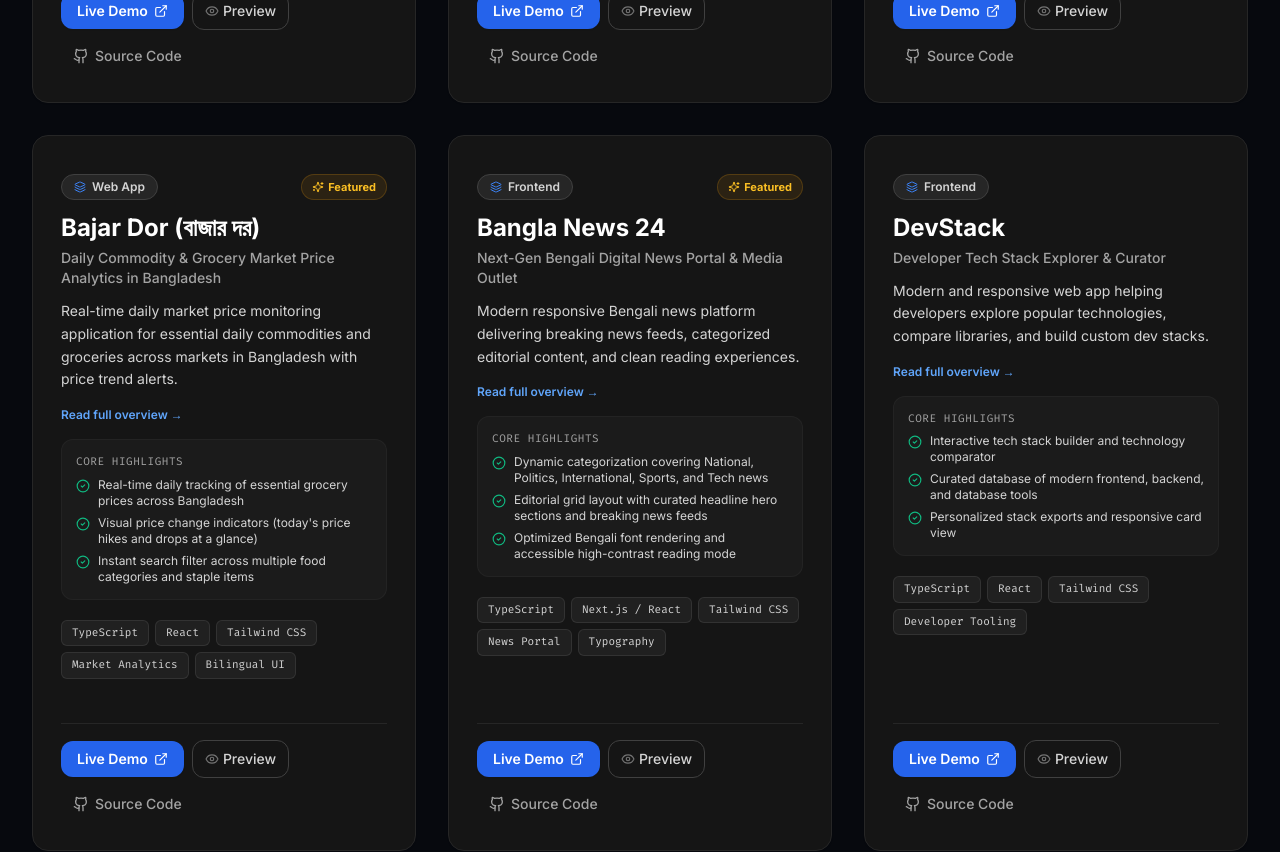
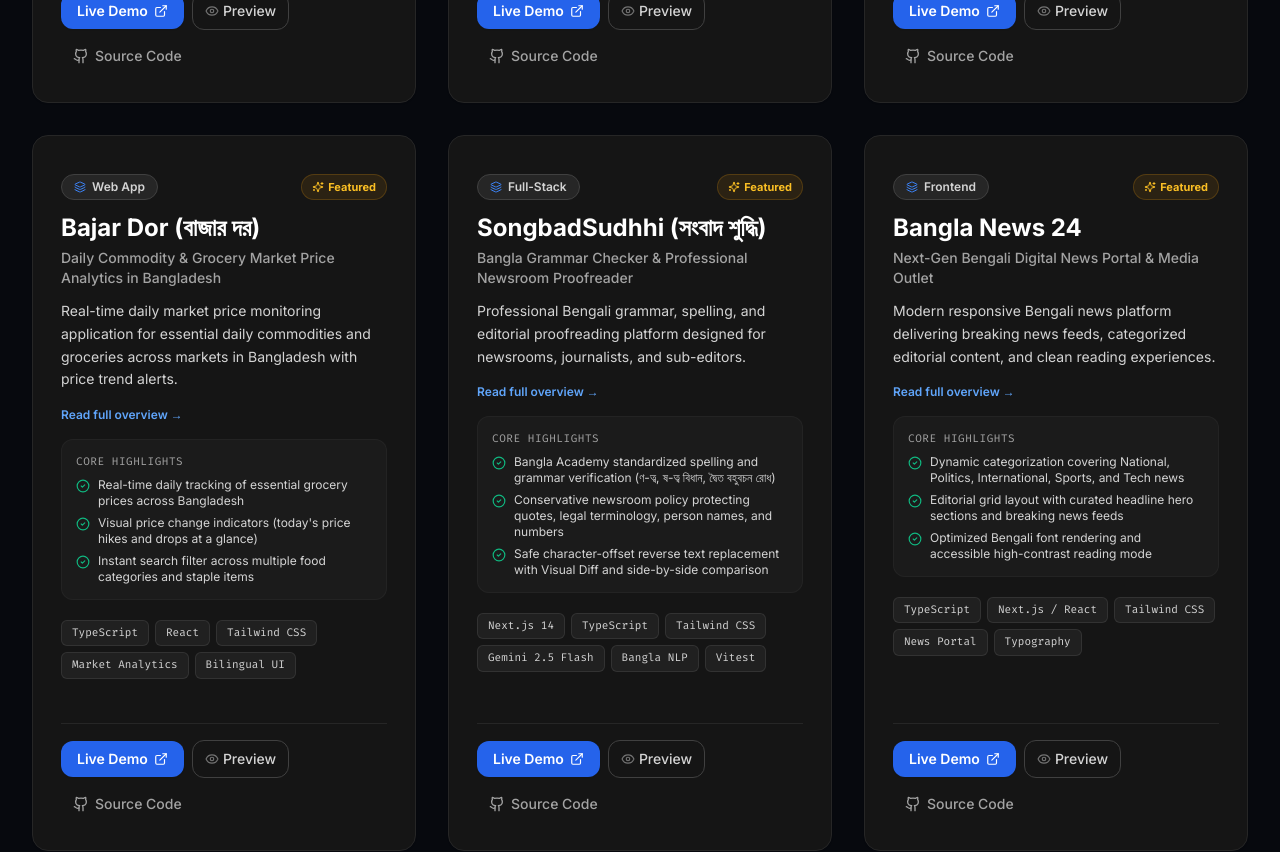
Before and after one commit to mdzarif55/portfolio, a Next.js app: page / in a window 1280 px wide. Shown: the part 3280-4132 px from the top of the page. Built offline with nearby package versions, Linux system fonts and the light colour scheme.

Commit message:
Add SongbadSudhhi project directly after Bajar Dor

```diff
--- a/src/data/portfolio-data.ts
+++ b/src/data/portfolio-data.ts
@@ -330,6 +330,32 @@ export const portfolioData: PortfolioData = {
       },
     },
     {
+      id: "songbad-suddhi",
+      title: "SongbadSudhhi (সংবাদ শুদ্ধি)",
+      subtitle: "Bangla Grammar Checker & Professional Newsroom Proofreader",
+      description:
+        "Professional Bengali grammar, spelling, and editorial proofreading platform designed for newsrooms, journalists, and sub-editors.",
+      fullDescription:
+        "SongbadSudhhi (সংবাদ শুদ্ধি) is a high-precision editorial and proofreading system for Bangladeshi mainstream newsrooms, journalists, and sub-editors. Built with Next.js 14, TypeScript, and Tailwind CSS, it enforces Bangla Academy spelling standards, grammar rules (honorific consistency, avoiding double plurals), punctuation corrections, and conservative editorial preservation. Integrates Google Gemini 2.5 Flash for nuanced editorial review alongside a fast offline dictionary.",
+      category: "Full-Stack",
+      liveUrl: "https://songbad-suddhi-bangla-grammer-check.vercel.app/",
+      githubUrl: "https://github.com/mdzarif55/SongbadSuddhi-BanglaGrammer_Checker",
+      featured: true,
+      tags: ["Next.js 14", "TypeScript", "Tailwind CSS", "Gemini 2.5 Flash", "Bangla NLP", "Vitest"],
+      features: [
+        "Bangla Academy standardized spelling and grammar verification (ণ-ত্ব, ষ-ত্ব বিধান, দ্বৈত বহুবচন রোধ)",
+        "Conservative newsroom policy protecting quotes, legal terminology, person names, and numbers",
+        "Safe character-offset reverse text replacement with Visual Diff and side-by-side comparison",
+        "Google Gemini 2.5 Flash API integration paired with local dictionary and rule-based fallback",
+      ],
+      metrics: "Newsroom AI & NLP",
+      colorScheme: {
+        from: "from-emerald-500/20",
+        to: "to-teal-500/20",
+        accent: "border-emerald-500/30 text-emerald-600 dark:text-emerald-400",
+      },
+    },
+    {
       id: "bangla-news-24",
       title: "Bangla News 24",
       subtitle: "Next-Gen Bengali Digital News Portal & Media Outlet",
```
